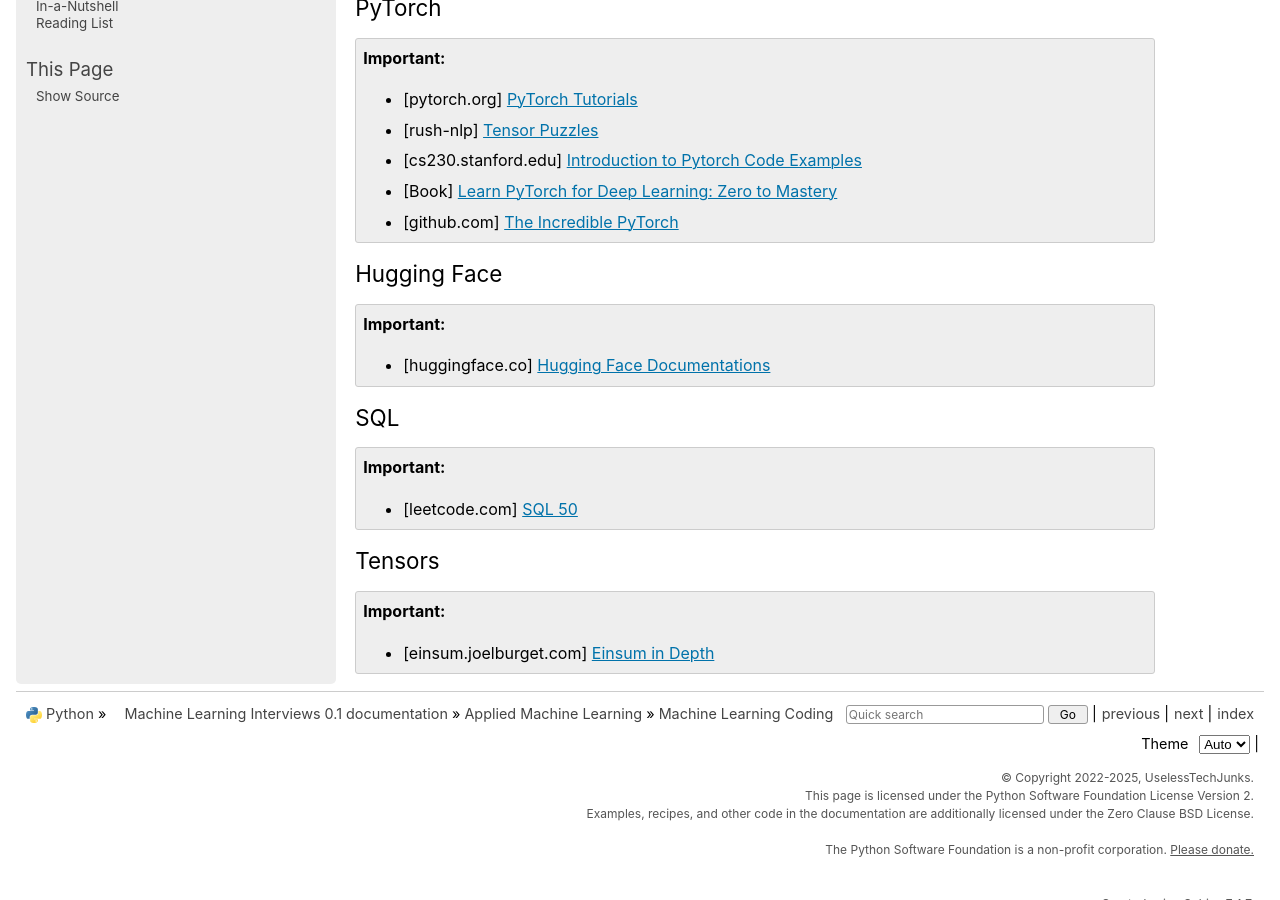
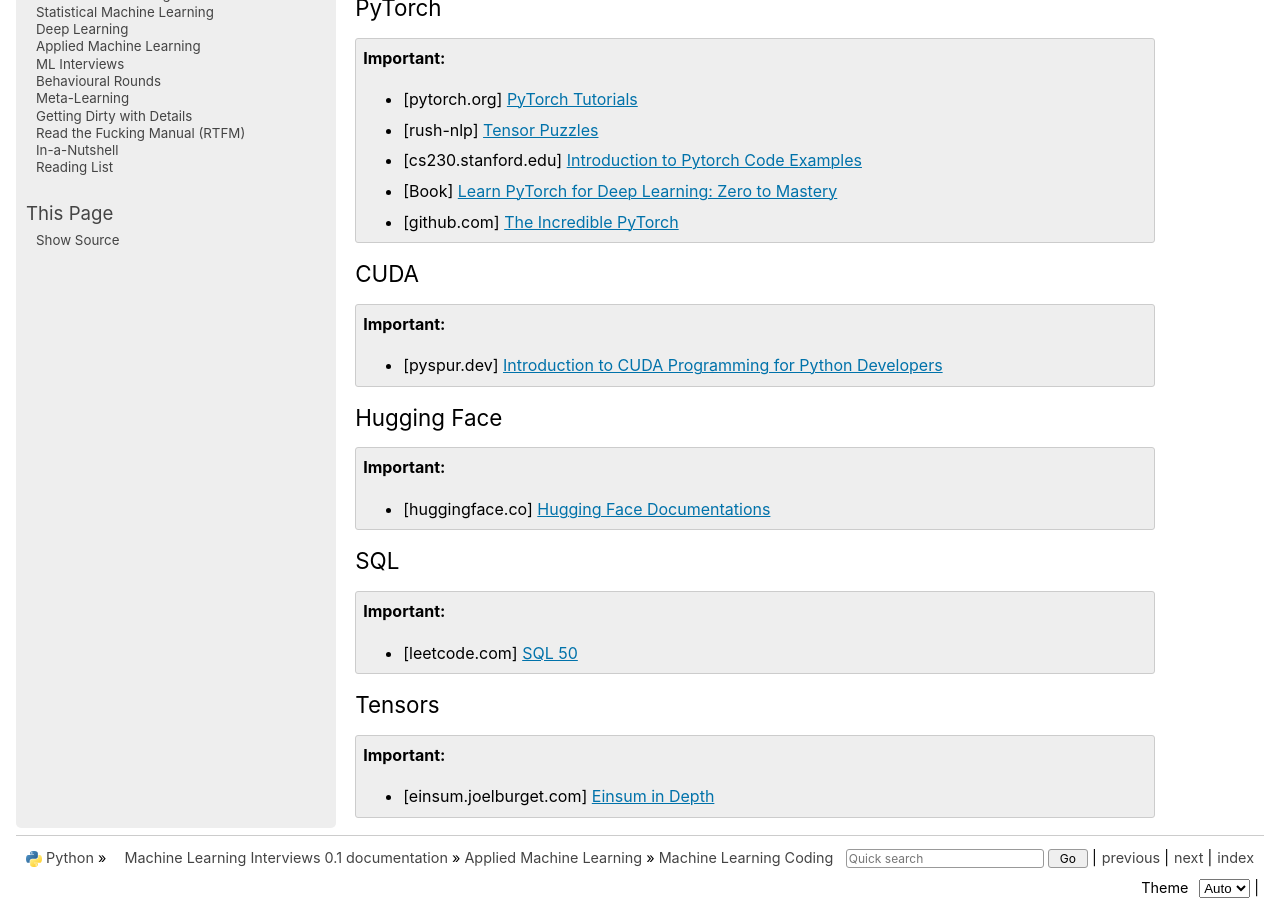
Before and after one commit to uselesstechjunks/leetcode, a Sphinx documentation site: the page built from docs/source/applied/sys/mlcoding.rst, in a window 1280 px wide and 900 px high, scrolled down 1180 px. Built offline with Sphinx 7.4.7, drawn with Linux system fonts in a browser that asks for light colours; pages that are not in the unit, such as notebooks, are missing from menus.

Commit message:
Update mlcoding.rst

```diff
--- a/docs/source/applied/sys/mlcoding.rst
+++ b/docs/source/applied/sys/mlcoding.rst
@@ -46,6 +46,11 @@ PyTorch
 	* [Book] `Learn PyTorch for Deep Learning: Zero to Mastery <https://www.learnpytorch.io/>`_
 	* [github.com] `The Incredible PyTorch <https://github.com/ritchieng/the-incredible-pytorch>`_
 
+CUDA
+===============================================================================
+.. important::
+	* [pyspur.dev] `Introduction to CUDA Programming for Python Developers <https://www.pyspur.dev/blog/introduction_cuda_programming>`_
+
 Hugging Face
 ===============================================================================
 .. important::
```
